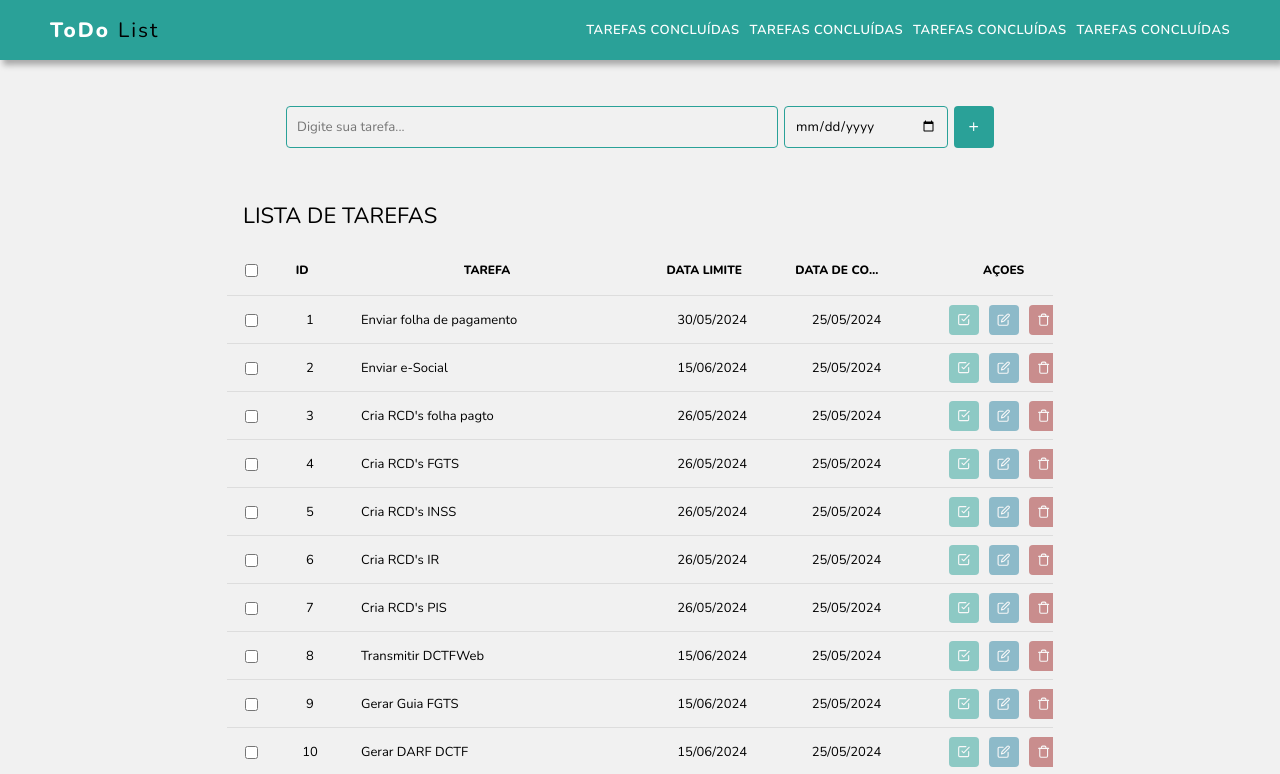
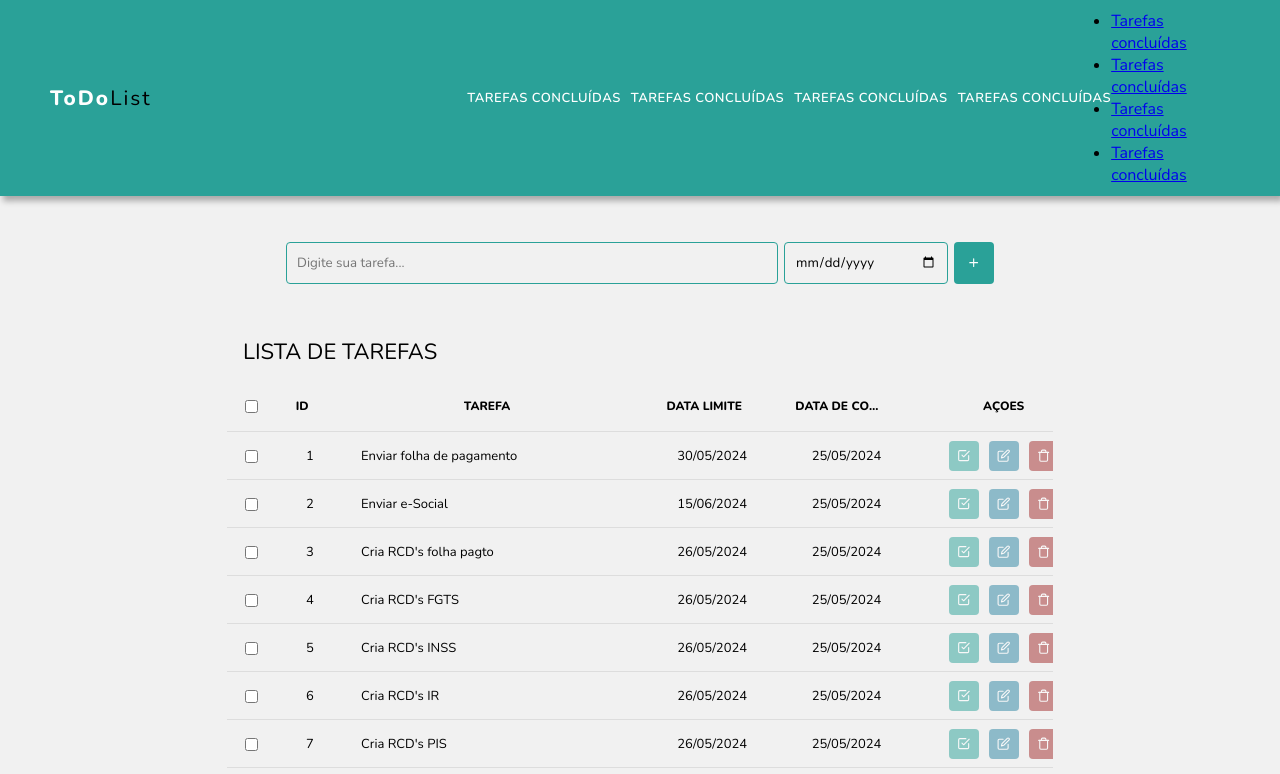
Before and after one commit to iraeveras/todo-list-react-vite, a React (Vite) app: page / in a window 1280 px wide. Shown: the top 774 px of the page. Built offline with nearby package versions, Linux system fonts and the light colour scheme.

Commit message:
adicionado menu drop down

```diff
--- a/src/components/Header/Header.jsx
+++ b/src/components/Header/Header.jsx
@@ -1,10 +1,16 @@
-// import ImgUser from '../../assets/foto-perfil.jpg'
+
 import './Header.css';
 
 export const Header = () => {
+
+    function handleBtnToggle() {
+        alert("Abrir menu lateral")
+
+    }
+
     return (
         <header className='header'>
-            <a href="#" className='logo'>ToDo <span>List</span></a>
+            <a href="#" className='logo'>ToDo<span>List</span></a>
             <nav className='nav'>
                 <ul className='nav-link'>
                     <li className='link'><a href='#'>Tarefas concluídas</a></li>
@@ -13,16 +19,18 @@ export const Header = () => {
                     <li className='link'><a href='#'>Tarefas concluídas</a></li>
                 </ul>
 
-                {/* <div className='container-img-profile'>
-                    <img src={ImgUser} width="40px" alt="Imagem do usu´srio" />
-                </div> */}
-
-                <button className="btn-toggle">
+                <button className="btn-toggle" onClick={handleBtnToggle}>
                     <span></span>
                     <span></span>
                     <span></span>
                 </button>
             </nav>
+            <ul className=' dropdown'>
+                <li className='link'><a href='#'>Tarefas concluídas</a></li>
+                <li className='link'><a href='#'>Tarefas concluídas</a></li>
+                <li className='link'><a href='#'>Tarefas concluídas</a></li>
+                <li className='link'><a href='#'>Tarefas concluídas</a></li>
+            </ul>
         </header>
     )
 }
```
